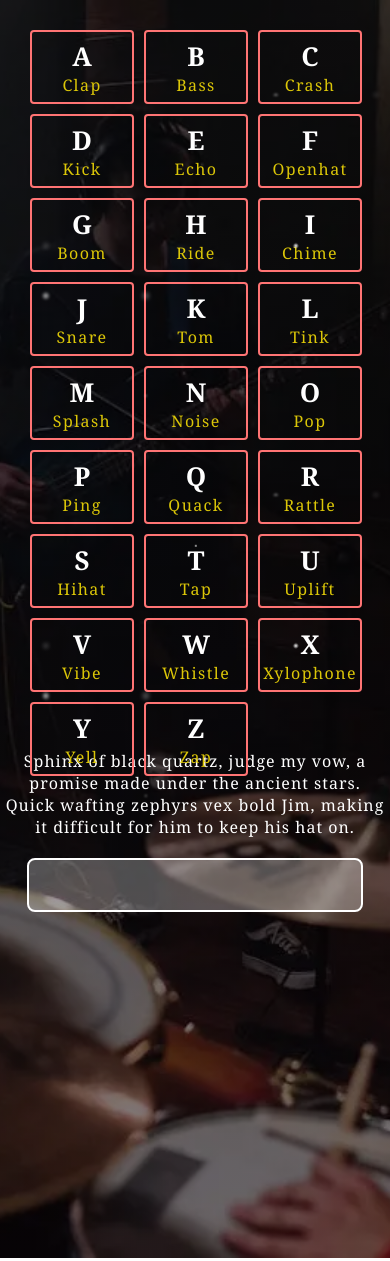
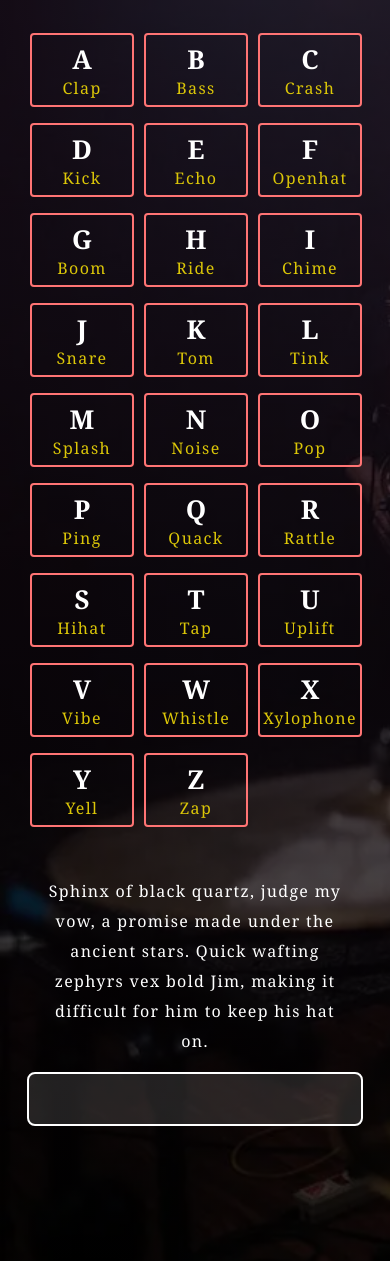
Before and after one commit to Shahinul-Islam/JS-30-days-challenge, a plain HTML site: page DrumKit-01/index.html in a window 390 px wide. Shown: the top 1261 px of the page. Drawn offline with Linux system fonts and the light colour scheme.

Commit message:
responsive issue fixed

```diff
--- a/DrumKit-01/index.html
+++ b/DrumKit-01/index.html
@@ -6,16 +6,16 @@
 		<title>Drum Kit</title>
 	</head>
 	<body>
-		<main class="key-container"></main>
-		<div class="snow"></div>
-		<div class="loading"></div>
-		<div class="loader"></div>
-		<!-- display text on screen the user follow to type -->
-		<div id="text" class="text"></div>
-		<!-- typing box where i can type -->
-		<div class="typing-box">
-			<input id="userInput" type="text" name="" value="" />
-		</div>
+		<main>
+			<div class="key-container"></div>
+
+			<div id="text" class="text"></div>
+			<!-- typing box where i can type -->
+			<div class="typing-box">
+				<input id="userInput" type="text" name="" value="" />
+			</div>
+			<div class="loading"></div>
+		</main>
 
 		<!-- javascript file -->
 		<script src="main.js"></script>
--- a/DrumKit-01/main.js
+++ b/DrumKit-01/main.js
@@ -1,21 +1,24 @@
-const keyContainer = document.querySelector(".key-container");
-const text = document.querySelector(".text");
-const inputField = document.getElementById("userInput");
-const loadingDiv = document.querySelector(".loading");
+document.addEventListener("DOMContentLoaded", function () {
+	const loadingDiv = document.querySelector(".loading");
 
-document.addEventListener("DOMContentLoaded", function () {
 	document.onreadystatechange = function () {
 		if (document.readyState !== "complete") {
 			loadingDiv.style.display = "block";
-			inputField.style.display = "none";
 		} else {
 			loadingDiv.style.display = "none";
-			inputField.style.display = "block";
 		}
 	};
 });
 
-//fetch data from json
+document.onreadystatechange = function () {
+	if (document.readyState === "complete") {
+		clearInterval(loadingInterval);
+		loadingDiv.parentNode.removeChild(loadingDiv);
+	}
+};
+
+const keyContainer = document.querySelector(".key-container");
+// Fetch data from JSON
 fetch("./assets/data.json")
 	.then((res) => res.json())
 	.then((data) => {
@@ -28,7 +31,7 @@ fetch("./assets/data.json")
 		});
 	});
 
-//play audio
+// Play audio
 let currentAudio = null;
 let isAnimating = false;
 
@@ -39,16 +42,14 @@ document.addEventListener("keyup", function (event) {
 	if (keyPad && !isAnimating) {
 		isAnimating = true;
 
-		if (currentAudio && !currentAudio.paused) {
+		if (currentAudio) {
 			currentAudio.pause();
 			currentAudio.currentTime = 0;
 		}
 
 		keyPad.classList.add("key-pad-effect");
 		currentAudio = new Audio(`./assets/audio/${key}.mp3`);
-		currentAudio.play().catch((error) => {
-			console.error("Error playing audio:", error);
-		});
+		currentAudio.play();
 
 		setTimeout(function () {
 			keyPad.classList.remove("key-pad-effect");
@@ -58,25 +59,24 @@ document.addEventListener("keyup", function (event) {
 });
 
 // Generate paragraph from sentences.json
-
+const text = document.querySelector(".text");
 const paragraph = document.createElement("p");
 paragraph.setAttribute("id", "paragraph");
-
+const inputField = document.getElementById("userInput");
 let paragraphText = "";
 
 fetch("./assets/sentences.json")
 	.then((res) => res.json())
 	.then((data) => {
-		data.map((item) => {
-			paragraphText = item.text;
+		data.map((sentence) => {
+			paragraphText = sentence.text;
 			paragraph.innerHTML = paragraphText
 				.split("")
 				.map((char) => `<span>${char}</span>`)
 				.join("");
-			text.appendChild(paragraph);
 		});
 
-		//check if the typed charact right or wrong
+		text.appendChild(paragraph);
 
 		inputField.addEventListener("input", function () {
 			const userInput = inputField.value;
--- a/DrumKit-01/style.css
+++ b/DrumKit-01/style.css
@@ -2,21 +2,14 @@ body{
   margin:0;
   padding:0;
   box-sizing: border-box;
-  background:linear-gradient(0deg, rgba(12, 5, 10, 0.5), rgba(0, 0, 0, .7)), url('assets/images/bg.webp');
-  background-position: center;
-  background-repeat: no-repeat;
-  background-size: cover;
-  height: 100%;
+  background:linear-gradient(0deg, rgba(0, 0, 0, 0.7), rgba(20, 5, 14, 0.8)), url("assets/images/bg.webp");
+  background-size:cover;
+  height: 150vh;
 }
 
 .key-container{
-  padding: 30px;
-  height: 340px;
-  display: grid;
-  grid-template-columns: repeat(9, 1fr);
-  grid-template-rows: repeat(4, 1fr);
-  place-items: center;
-  z-index: 2000;
+  height: 300px;
+  padding:30px;
 }
 .key-pad{
   border: 2px solid rgb(255, 116, 116);
@@ -31,7 +24,6 @@ body{
   font-size: 26px;
   font-weight: 600;
   width: 80px;
-  z-index: 99;
 }
 .key-pad>span{
   color: #dbc608;
@@ -43,37 +35,7 @@ body{
   animation: scaleAnimation .3s ease-in-out;
   box-shadow: 2px 2px 20px 5px #ffe20863;
 }
-.snow, .snow::after, .snow::before{
-  position: absolute;
-  top: 0;
-  bottom: 0;
-  left: 0;
-  right: 0;
-  content: "";
-  background-image: radial-gradient(3px 3px at 100px 50px, #fff, transparent 50%),
-                    radial-gradient(6px 6px at 200px 150px, #fff, transparent 50%),
-                    radial-gradient(9px 9px at 300px 200px, #fff, transparent 50%),
-                     radial-gradient(3px 3px at 400px 300px, #fff, transparent 50%),
-                    radial-gradient(6px 6px at 530px 400px, #fff, transparent 50%),
-                    radial-gradient(9px 9px at 670px 500px, #fff, transparent 50%),
-                   radial-gradient(3px 3px at 740px 60px, #fff, transparent 50%),
-                    radial-gradient(6px 6px at 800px 120px, #fff, transparent 50%),
-                    radial-gradient(9px 9px at 900px 220px, #fff, transparent 50%);
-  background-size: 700px 400px;
-  animation: animate 40s ease infinite;
-  z-index: 120;
-}
 
-.snow::after{
-  margin-left: -250px;
-  opacity: .5;
-  filter: blur(2px);
-}
-.snow::before{
-  margin-left: -350px;
-  opacity: .7;
-  filter: blur(1px);
-}
 .loading {
   display: inline-flex;
   position: absolute;
@@ -100,21 +62,21 @@ body{
   animation-delay:-0.1s;
 }
 .text{
-  z-index: 2000;
+  width: 80%;
   color: white;
   font-size: 26px;
   font-family: Georgia, 'Times New Roman', Times, serif;
   text-align: center;
-  letter-spacing: 1px;
-  width: 80%;
-  margin: 0 auto
+  letter-spacing: 1.3px;
+  line-height: 40px;
+  margin:0 auto;
 }
 
 .typing-box{
-  height: 400px;
   width: 80%;
-  z-index: 1000;
-  margin:0 auto
+  display: flex;
+  justify-content: center;
+  margin:0 auto;
 }
 
 .typing-box input {
@@ -123,25 +85,15 @@ body{
   padding: 10px;
   font-size: 20px;
   font-family: Georgia, 'Times New Roman', Times, serif;
-  text-align: left;
-  overflow-x: hidden;
-  overflow-y: scroll;
-  resize: none;
-  background-color: #ffffff49;
+  background-color: #ffffff1f;
   color: white;
   border: 2px solid #ffffff;
-  margin: 20px auto;
-  outline: none;
-  scrollbar-width: none;
   line-height: 30px;
-  white-space: normal;
-  display:none
 }
 
-.incorrect {
+.incorrect{
   color: red;
 }
-
 
 
 
@@ -158,25 +110,8 @@ body{
     transform: scale(1);
   }
 }
-/* snow animation */
-@keyframes animate{
-  0%{
-    background-position: -700px 0;
-  }
-  100%{
-    background-position: 0px 700px;
-  }
-}
-/* spinning animation */
-@keyframes spin{
-  0%{
-    transform: rotate(0deg);
-  }
-  100%{
-    transform: rotate(360deg);
-  }
-}
 
+/* spinning loader */
 @keyframes l6 {
   100% {transform:scaleX(var(--s,1)) rotate(360deg);}
 }
@@ -186,22 +121,17 @@ body{
   .key-container{
     display: grid;
     grid-template-columns: repeat(3, 1fr);
-    grid-template-rows: repeat(6, 1fr);
     place-items: center;
     gap: 10px;
-
+    height: 800px;
   }
   .text{
-    margin-top: 350px;
-    width:98%;
-    font-size:16px;
-    font-weight:300;
+    font-size: 16px;
+    line-height: 30px;
   }
   .typing-box{
     width: 100%;
-  }
-  .typing-box input{
-    font-size:16px
+    padding-bottom: 10px;
   }
 }
 
@@ -213,37 +143,32 @@ body{
     grid-template-rows: repeat(6, 1fr);
     place-items: center;
     gap: 10px;
+    height: 900px;
   }
+
 .text{
-    margin-top: 200px;
-    width:98%;
-    font-size:16px;
-    font-weight:300;
+  font-size: 16px;
+  line-height: 30px;
 }
 .typing-box{
   width: 100%;
+  padding-bottom: 10px;
 }
-  .typing-box input{
-    font-size:16px
-  }
+
 }
 
 /* media query for screen size 857 and above */
 @media screen and (min-width: 857px) {
   .key-container{
     display: grid;
-    grid-template-columns: repeat(8, 1fr);
-    grid-template-rows: repeat(9, 1fr);
+    grid-template-columns: repeat(6, 1fr);
     place-items: center;
-    gap: 10px;}
+    gap: 10px;
+    height: 400px;
+    }
     .text{
-      margin-top: 30px;
-      width:98%;
-      font-size:16px;
-      font-weight:300;
-    }
-    .typing-box{
-      width: 100%;
+      font-size: 26px;
+      line-height: 35px;
     }
 
 }
```
Lines whose indentation alone changed are shown as unchanged.
